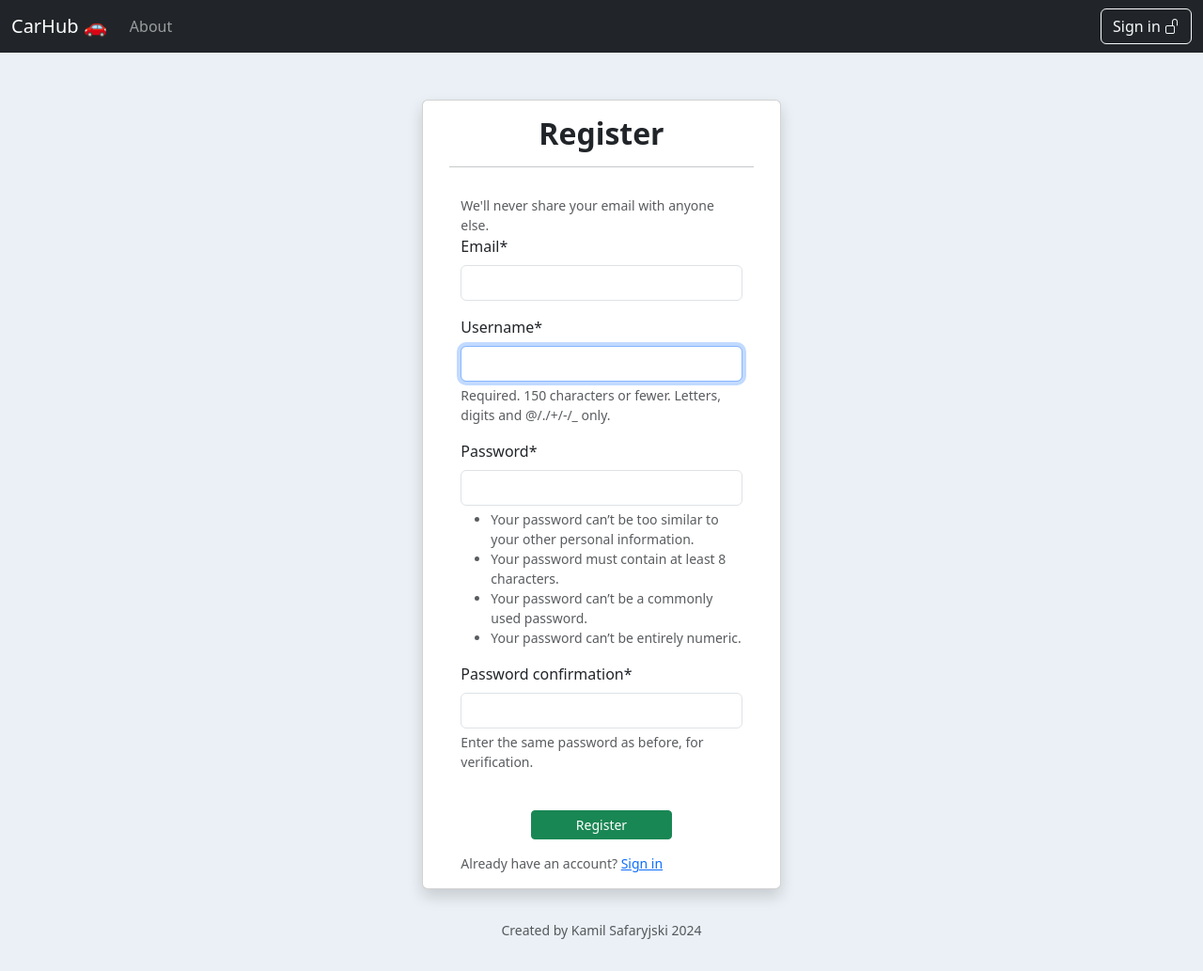
After one commit to KamSaf/django_car_management_app, a Django app: page /register/ in a window 1280 px wide. The commit adds this page. Shown: the whole page at 94% size. Run offline with Django 5.2, Linux system fonts and the light colour scheme; some libraries are stand-ins or nearby versions.

Commit message:
Created register functionality, added functional url hrefs to html elements

```diff
--- a/car_management_app/urls.py
+++ b/car_management_app/urls.py
@@ -21,10 +21,12 @@ from users import views as user_views
 from django.contrib.auth import views as auth_views
 
 urlpatterns = [
+    path('admin/', admin.site.urls),
     path('welcome', main_views.welcome, name='welcome_page'),
     path('about', main_views.about, name='about_page'),
-    path('admin/', admin.site.urls),
-    # path('register/', user_views.register, name='register'),
+    path('register/', user_views.register, name='register_page'),
+    path('login/', auth_views.LoginView.as_view(template_name='users/login.html'), name='login_page'),
+    path('logout/', auth_views.LogoutView.as_view(template_name='users/logout.html'), name='logout_page'),
     # path('profile/', user_views.profile, name='profile'),
     path('', include('cars.urls')),
     # path('', include('users.urls')),
--- a/templates/base.html
+++ b/templates/base.html
@@ -18,6 +18,17 @@
     <header>
         {% include 'include/navbar.html' %}
     </header>
+    <div style="margin-top: 15px;">
+        {% if messages %}
+            {% for message in messages %}
+                {% if message.tags == 'error' %}
+                    <div class="alert alert-danger"> {{ message }}</div>
+                {% else %}
+                    <div class="alert alert-success"> {{ message }}</div>
+                {% endif %}
+            {% endfor %}
+        {% endif %}
+    </div>
     <body style="background-color: #eaf0f5;">
         {% block body %}{% endblock %}
     </body>
--- a/templates/include/navbar.html
+++ b/templates/include/navbar.html
@@ -4,15 +4,15 @@
         <div class="collapse navbar-collapse">
             <ul class="navbar-nav me-auto mb-2 mb-lg-0">
                 <li class="nav-item"><a class="nav-link" href="{% url 'about_page' %}">About</a></li>
-                {% if true == false %}
+                {% if user.is_authenticated %}
                     <li class="nav-item"><a class="nav-link" href="#">My profile</a></li>
                 {% endif %}
             </ul>
-            {% if true == false  %}
-                <a class='navbar-brand'>Hello, user!</a>
-                <a style="margin-left: 20px;" class="btn btn-outline-light" href="#" >Log out <i class="bi bi-lock"></i></a>
+            {% if user.is_authenticated  %}
+                <a class='navbar-brand'>Hello, {{ user.username }}!</a>
+                <a style="margin-left: 20px;" class="btn btn-outline-light" href="{% url 'logout_page' %}" >Log out <i class="bi bi-lock"></i></a>
             {% else %}
-                <a style="margin-left: 20px;" class="btn btn-outline-light" href="#" >Sign in <i class="bi bi-unlock"></i></a>
+                <a style="margin-left: 20px;" class="btn btn-outline-light" href="{% url 'login_page' %}" >Sign in <i class="bi bi-unlock"></i></a>
             {% endif %}
         </div>
     </div>
--- /dev/null
+++ b/templates/users/register.html
@@ -0,0 +1,38 @@
+{% extends 'base.html' %}
+{% load crispy_forms_tags %}
+
+{% block title %}Register{% endblock %}
+
+{% block body %}
+    <div style="margin-top: 25px;" class="container">
+        <div class="row">
+            <div class="col"></div>
+            <div style="margin-top: 25px;" class="col shadow bg-body rounded card">
+                <div class="card-body">
+                    <h2 class="text-center">
+                        <b>Register</b>
+                    </h2>
+                    <hr>
+                    <div class="container">
+                        <div class="row">
+                                <div style="margin-top: 10px;" id="email-field">
+                                    <div id="emailHelp" class="form-text">We'll never share your email with anyone else.</div>
+                                </div>
+                                <form method="POST">
+                                    {% csrf_token %}
+                                    <fieldset class="form-group">
+                                        {{ form|crispy }}
+                                    </fieldset>
+                                    <div class="d-grid gap-2 col-6 mx-auto">
+                                        <button style="margin-top: 25px;" class="btn btn-sm btn-success" type="submit">Register</button>
+                                    </div>
+                                </form>
+                            <small style="margin-top: 15px;" class="text-muted">Already have an account? <a class="ml-2" href="{% url 'login_page' %}">Sign in</a></small>
+                        </div>
+                    </div>
+                </div>
+            </div>
+            <div class="col"></div>
+        </div>
+    </div>
+{% endblock %}
--- a/templates/welcome.html
+++ b/templates/welcome.html
@@ -10,7 +10,7 @@
                 use tool for keeping track on all costs related to vehicle exploatation.
             </p>
             <p style="margin-top: 20px;" class="text-center">
-                <a href="#">Join now</a> and improve the control over your finances 💸!
+                <a href="{{ url 'register_page' }}">Join now</a> and improve the control over your finances 💸!
             </p>
         </div>
         <div class="col"></div>
--- /dev/null
+++ b/users/forms.py
@@ -0,0 +1,11 @@
+from django import forms
+from django.contrib.auth.models import User
+from django.contrib.auth.forms import UserCreationForm
+
+
+class UserRegisterForm(UserCreationForm):
+    email = forms.EmailField()
+
+    class Meta:
+        model = User
+        fields = ['email', 'username', 'password1', 'password2']
--- a/users/views.py
+++ b/users/views.py
@@ -1,3 +1,16 @@
-from django.shortcuts import render
+from django.shortcuts import render, redirect
+from .forms import UserRegisterForm
+from django.contrib import messages
 
-# Create your views here.
+
+def register(request):
+    if request.method == 'POST':
+        form = UserRegisterForm(request.POST)
+        if form.is_valid():
+            form.save()
+            username = form.cleaned_data.get('username')
+            messages.success(request, f'Account created for {username}!')
+            return redirect('welcome_page')
+    else:
+        form = UserRegisterForm()
+    return render(request, 'users/register.html', {'form': form})
```
Also changed, not shown: car_management_app/settings.py (+11 -8 lines), templates/users/login.html (added, +40 -0 lines).
